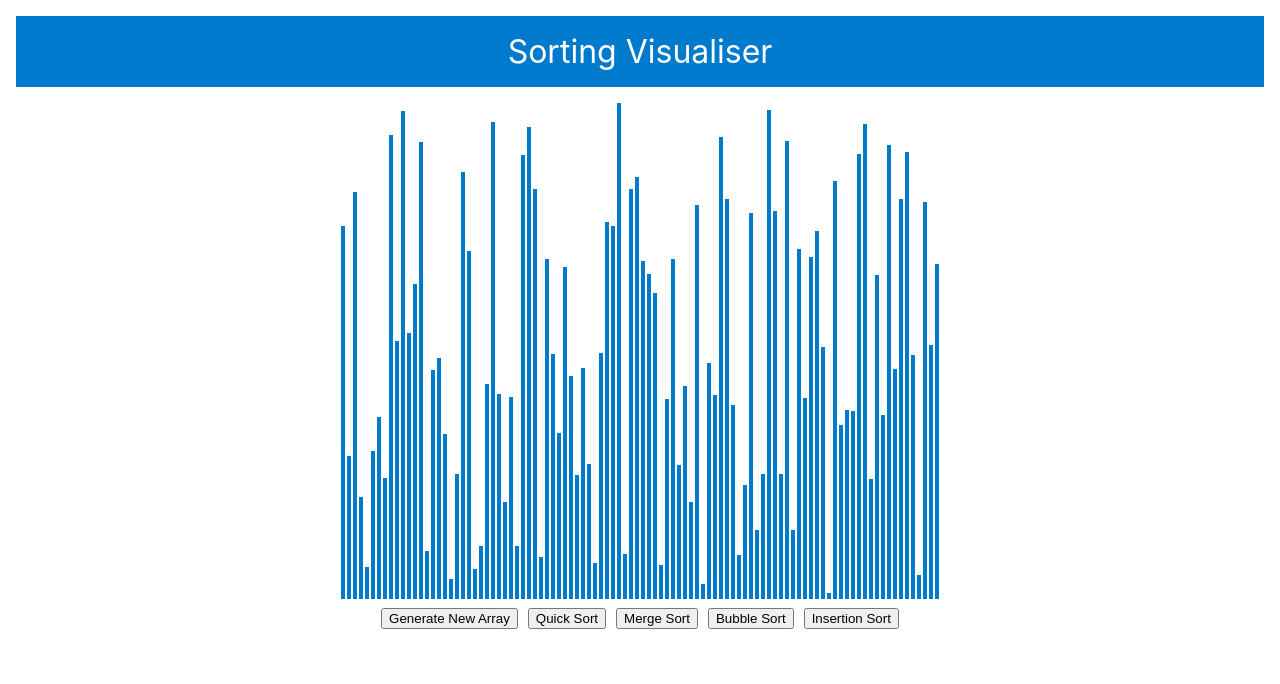
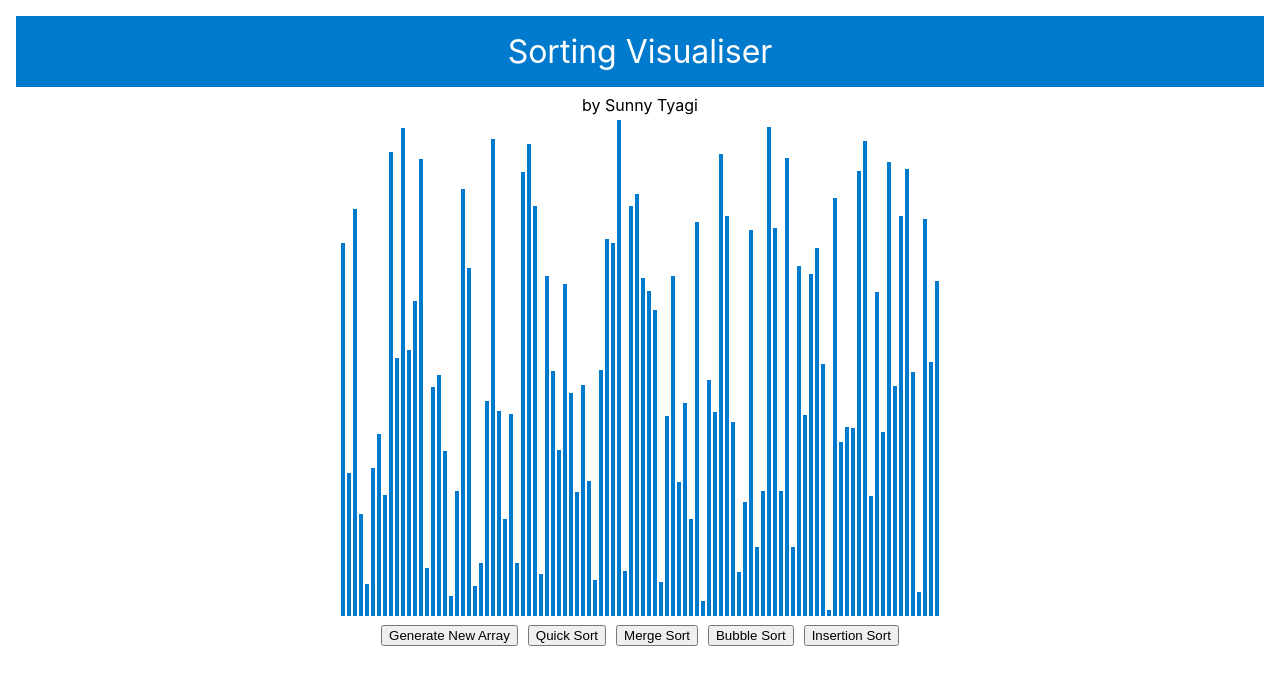
Before and after one commit to TyagiSunny/sorter, a React (Create React App) app: page / in a window 1280 px wide. Shown: the top 684 px of the page. Built offline with nearby package versions, Linux system fonts and the light colour scheme.

Commit message:
final project

```diff
--- a/src/SortingVisualizer/SortingVisualizer.css
+++ b/src/SortingVisualizer/SortingVisualizer.css
@@ -8,9 +8,20 @@
 .header{
     font-size: 2rem;
     margin: 1rem;
+    margin-bottom: 0.5rem;
     color: white;
     background-color:#007acc;
     padding:1rem;
+}
+
+.message{
+    margin-bottom: 5px;
+
+}
+
+.message span{
+    margin-bottom: 5px;
+    display: block;
 }
 
 .buttons{
--- a/src/SortingVisualizer/SortingVisualizer.jsx
+++ b/src/SortingVisualizer/SortingVisualizer.jsx
@@ -242,6 +242,7 @@ export default class SortingVisualizer extends Component{
                         Sorting Visualiser
                     </div>
                     <div className="message">
+                        <span >by Sunny Tyagi</span>
                         {this.state.showMessage?this.state.message:""}
                     </div>
                 </div>
```
